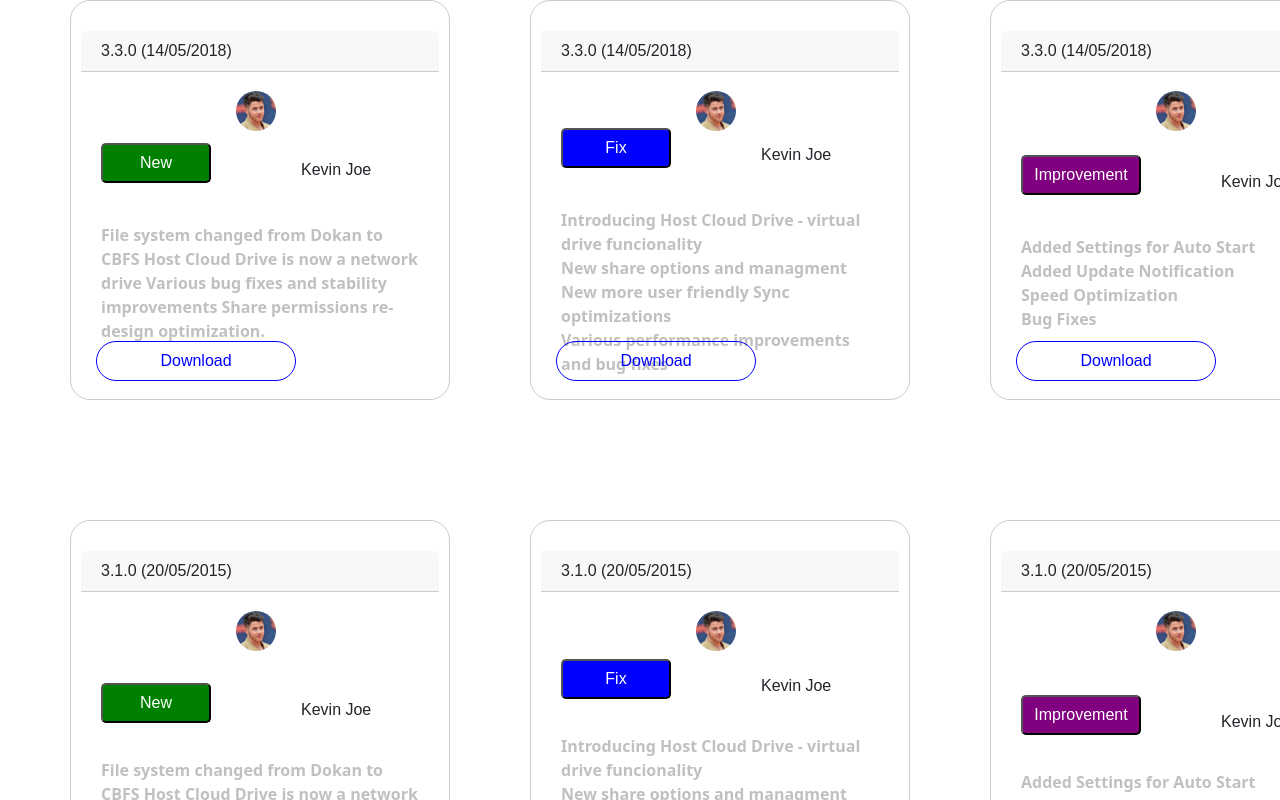
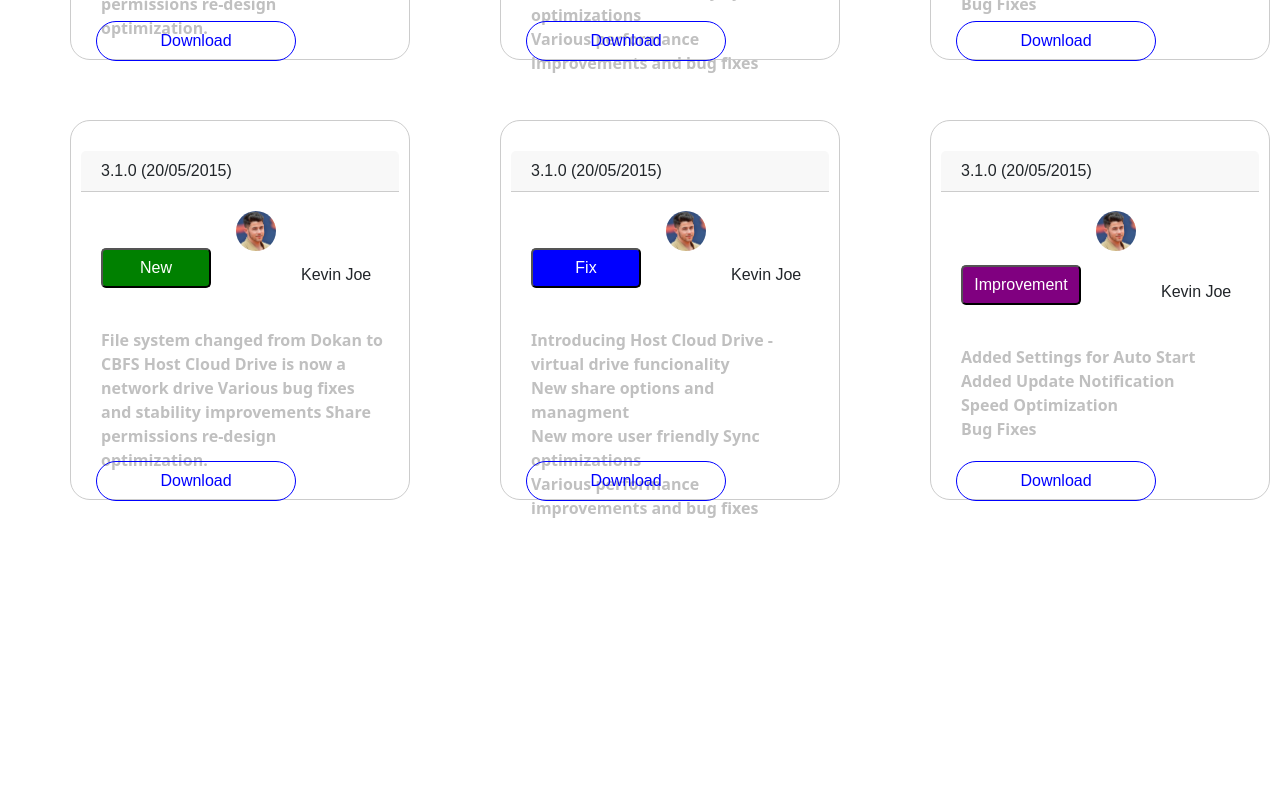
Before and after one commit to ElonitaKrasniqi1/Task_1, a React (Create React App) app: page / in a window 1280 px wide. Shown: the part 1500-2300 px from the top of the page. After the commit the page ends 2052 px from the top, so only its background shows below. Built offline with nearby package versions, Linux system fonts and the light colour scheme.

Commit message:
Fixing Responsivity!

```diff
--- a/src/App.css
+++ b/src/App.css
@@ -1,7 +1,6 @@
 .image-container {
   display: flex;
   margin-top: 50px;
-  flex-direction: column;
 }
 
 .image-section {
@@ -9,6 +8,7 @@
   height: 100px;
   border-radius: 50%;
   display: flex;
+  flex-direction: column;
   justify-content: center;
   margin: 10px;
   margin-left: 160px;
@@ -34,8 +34,6 @@
 
 .container {
   display: flex;
-  flex-wrap: wrap;
-
 }
 .second-c{
   margin-left: 200px;
@@ -44,7 +42,6 @@
   display: flex;
   flex-wrap: wrap;
   flex-direction: column;
-
 }
 .second-c p {
   width: 280px;
@@ -63,153 +60,20 @@
 .third-c h3{
   margin-left: 925px;
 }
-
-@media screen and (max-width: 600px) {
-  .container {
-    flex-direction: column;
-  }
-  .first-c, .second-c, .third-c {
-    margin-left: 0;
-  }
-  .second-c p, .second-c h3, .third-c p, .third-c h3 {
-    width: auto;
-    margin-left: 0;
-  }
-  .text {
-    position: absolute;
-    margin-left: 120px;
-    padding-left: 12px;
-  }
-  .third-c .text {
-    padding-left: 3px;
-  }
-  .image-container {
-    margin-left: -150px;
-    margin-right: 6px;
-  }
+.first-data,
+.second-data,
+.third-data {
+  display: flex;
+  flex-direction: column;
+  align-items: center;
+  grid-template-columns: repeat(3, 1fr);
 }
 
-@media screen and (min-width: 601px) and (max-width: 767px) {
-  .container {
-    flex-direction: column;
-  }
-  .first-c, .second-c, .third-c {
-    margin-left: 0;
-  }
-  .second-c p, .second-c h3, .third-c p, .third-c h3 {
-    width: auto;
-    margin-left: 0;
-  }
-  .text {
-    position: absolute;
-    margin-left: 120px;
-    padding-left: 12px;
-  }
-  .third-c .text {
-    padding-left: 3px;
-  }
-  .image-container {
-    margin-left: -150px;
-    margin-right: 6px;
-  }
+.first-data .card,
+.second-data .card,
+.third-data .card {
+  margin-bottom: 10px;
 }
-
-@media screen and (min-width: 768px) and (max-width: 1024px) {
-  .first-data, .second-data, .third-data {
-    display: flex;
-    overflow-x: scroll;
-    scroll-snap-type: x mandatory;
-    scroll-behavior: smooth;
-  }
-  .first-c, .second-c, .third-c {
-    width: 100%;
-    margin: 5px;
-  }
-  .second-c {
-    margin-left: 20px;
-  }
-
-  .second-c p {
-    width: auto;
-    margin-left: 15px;
-  }
-
-  .second-c h3 {
-    margin-left: 15px;
-  }
-
-  .card {
-    flex: 0 0 calc(50% - 20px);
-    margin: 10px;
-    scroll-snap-align: start;
-    position: relative;
-  }
-
-  .img-container {
-    position: absolute;
-    left: 80px;
-    top: -240px;
-  }
-
-  .third-c {
-    margin-left: 20px;
-  }
-
-  .third-c p {
-    width: auto;
-    margin-left: 15px;
-  }
-
-  .third-c h3 {
-    margin-left: 15px;
-  }
-}
-@media screen and (min-width: 1025px) and (max-width: 1200px) {
-  .container {
-    display: grid;
-    grid-template-columns: repeat(2, 1fr);
-    grid-gap: 10px;
-    justify-content: center;
-    align-items: center;
-  }
- .third-c p {
-    width: 100%;
-  }
-  .second-c {
-    display: flex;
-    flex-direction: column;
-    align-items: flex-start;
-    text-align: left;
-    margin: 0 20px;
-    position: relative;
-    width: calc(50% - 40px);
-  }
-
-  .second-c p,
-  .second-c h3 {
-    width: 100%;
-    margin-left: 0;
-    position: relative;
-    z-index: 1;
-    width: 230px;
-  }
-
-  .second-c .img-container {
-    position: absolute;
-    left: 0;
-    top: 0;
-    z-index: 0;
-  }
- .third-c {
-  margin-left: 20px;
-}
-
-.third-c p, .third-c h3 {
-  width: auto;
-  margin-left: 15px;
-}
-}
-
 .round-image {
   width: 40px;
   height: 40px;
@@ -220,10 +84,10 @@
 .card {
   border: 1px solid #ccc;
   border-radius: 20px;
-  width: 380px;
-  height: 400px;
+  width: 340px;
+  height: 380px;
   margin-left: 70px;
-  margin-top: 120px;
+  margin-top: 50px;
   padding: 10px;
   font-family: sans-serif;
 }
@@ -260,7 +124,7 @@
 .prf-cont {
   display: flex;
   flex-direction: column;
-  padding-bottom: 100px;
+  padding-bottom: 10px;
 }
 
 .text-container p {
@@ -319,15 +183,7 @@
 .third-data .new-button:hover {
   color: #000;
 }
-.first-data {
-  display: flex;
-}
-.second-data {
-  display: flex;
-}
-.third-data {
-  display: flex;
-}
+
 .second-data .new-button {
   color: #fff;
   border-radius: 5px;
@@ -341,11 +197,7 @@
 .second-data .new-button:hover {
   color: #000;
 }
-.first-data {
-  display: grid;
-  grid-template-columns: repeat(3, 1fr);
-  gap: 10px;
-}
+
 
 .first-data .card {
   position: relative;
@@ -356,25 +208,12 @@
   left: 115px;
   top: 90px;
 }
-.second-data {
-  display: grid;
-  grid-template-columns: repeat(3, 1fr);
-  gap: 10px;
-}
 
-.second-data .card {
-  position: relative;
-}
 
 .second-data .img-container {
   position: absolute;
   left: 115px;
   top: 90px;
-}
-.third-data {
-  display: grid;
-  grid-template-columns: repeat(3, 1fr);
-  gap: 10px;
 }
 
 .third-data .card {
@@ -387,7 +226,7 @@
   top: 90px;
 }
 
-.first-data {
+.first-data, .second-data, .third-data {
   display: grid;
   grid-template-columns: repeat(3, 1fr);
   gap: 10px;
@@ -404,12 +243,6 @@
 }
 
 
-.second-data {
-  display: grid;
-  grid-template-columns: repeat(3, 1fr);
-  gap: 10px;
-}
-
 .second-data .card {
   position: relative;
 }
@@ -420,18 +253,177 @@
   top: 300px;
 }
 
-.third-data {
-  display: grid;
-  grid-template-columns: repeat(3, 1fr);
-  gap: 10px;
-}
-
-.third-data .card {
-  position: relative;
-}
 
 .third-data .download-button{
   position: absolute;
   left: 25px;
   top: 300px;
 }
+
+@media screen and (min-width: 1025px) and (max-width: 1200px) {
+  .container {
+    display: grid;
+    grid-template-columns: repeat(2, 1fr);
+    grid-gap: 10px;
+    justify-content: center;
+    align-items: center;
+  }
+ .third-c p {
+    width: 100%;
+  }
+  .second-c {
+    display: flex;
+    flex-direction: column;
+    align-items: flex-start;
+    text-align: left;
+    margin: 0 20px;
+    position: relative;
+    width: calc(50% - 40px);
+  }
+
+  .second-c p,
+  .second-c h3 {
+    width: 100%;
+    margin-left: 0;
+    position: relative;
+    z-index: 1;
+    width: 230px;
+  }
+
+  .second-c .img-container {
+    position: absolute;
+    left: 0;
+    top: 0;
+    z-index: 0;
+  }
+ .third-c {
+  margin-left: 20px;
+}
+
+.third-c p, .third-c h3 {
+  width: auto;
+  margin-left: 15px;
+}
+.first-data, .second-data, .third-data{
+  display: grid;
+  grid-template-columns: repeat(3, 1fr);
+  grid-gap: 10px;
+  justify-content: center;
+  align-items: center;
+  width: 100%;
+  margin: 0 auto;
+  box-sizing: border-box;
+}
+}
+@media screen and (min-width: 700px) and (max-width: 1024px) {
+  .container {
+    display: grid;
+    grid-template-columns: repeat(2, 1fr);
+    grid-gap: 10px;
+    justify-content: center;
+    align-items: center;
+  }
+ .third-c p {
+    width: 100%;
+  }
+  .second-c {
+    display: flex;
+    flex-direction: column;
+    align-items: flex-start;
+    text-align: left;
+    margin: 0 20px;
+    position: relative;
+    width: calc(50% - 40px);
+  }
+
+  .second-c p,
+  .second-c h3 {
+    width: 100%;
+    margin-left: 0;
+    position: relative;
+    z-index: 1;
+    width: 230px;
+  }
+
+  .second-c .img-container {
+    position: absolute;
+    left: 0;
+    top: 0;
+    z-index: 0;
+  }
+ .third-c {
+  margin-left: 20px;
+}
+
+.third-c p, .third-c h3 {
+  width: auto;
+  margin-left: 15px;
+}
+.first-data, .second-data, .third-data{
+  display: grid;
+  grid-template-columns: 1fr;
+  grid-template-rows: repeat(2, 1fr);
+  grid-gap: 10px;
+  justify-content: center;
+  align-items: center;
+  width: 80%;
+  margin: 0 auto;
+  box-sizing: border-box;
+}
+}
+@media screen and (min-width: 200px) and (max-width: 700px){
+  .container {
+    display: grid;
+    grid-template-columns: repeat(1, 1fr);
+    grid-gap: 10px;
+    justify-content: center;
+    align-items: center;
+  }
+ .third-c p {
+    width: 100%;
+  }
+  .second-c {
+    display: flex;
+    flex-direction: column;
+    align-items: flex-start;
+    text-align: left;
+    margin: 0 20px;
+    position: relative;
+    width: calc(50% - 40px);
+  }
+
+  .second-c p,
+  .second-c h3 {
+    width: 100%;
+    margin-left: 0;
+    position: relative;
+    z-index: 1;
+    width: 230px;
+  }
+
+  .second-c .img-container {
+    position: absolute;
+    left: 0;
+    top: 0;
+    z-index: 0;
+  }
+ .third-c {
+  margin-left: 20px;
+}
+
+.third-c p, .third-c h3 {
+  width: auto;
+  margin-left: 15px;
+}
+.first-data, .second-data, .third-data{
+  display: grid;
+  grid-template-columns: 1fr;
+  grid-template-rows: repeat(2, 1fr);
+  grid-gap: 10px;
+  justify-content: center;
+  align-items: center;
+  width: 80%;
+  margin: 0 auto;
+  box-sizing: border-box;
+}
+}
--- a/src/App.js
+++ b/src/App.js
@@ -180,20 +180,21 @@
 export function Profile() {
   return (
     <><div className="prf-cont">
+      <div className="wrapper">
     <div className="first-data">
     {cardData.cards.map((card, index) => (
-            <Card key={index} {...cardData} {...card} />
+            <><Card key={index} {...cardData} {...card} /></>
           ))}
     </div><div className="second-data">
     {newCardData.cards.map((card, index) => (
-            <Card key={index} {...newCardData} {...card} />
+                       <><Card key={index} {...newCardData} {...card} /></>
           ))}
         </div><div className="third-data">
   {newnCardData.cards.map((card, index) => (
-    <Card key={index} {...newnCardData} {...card} />
+               <><Card key={index} {...newnCardData} {...card} /></>
   ))}
 </div>
-
+</div>
       </div></>
   );
 }
```
